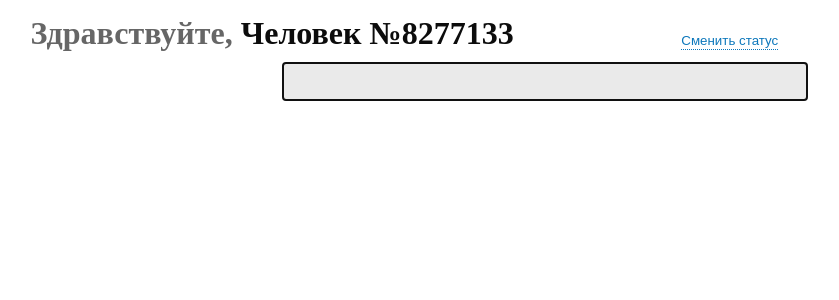
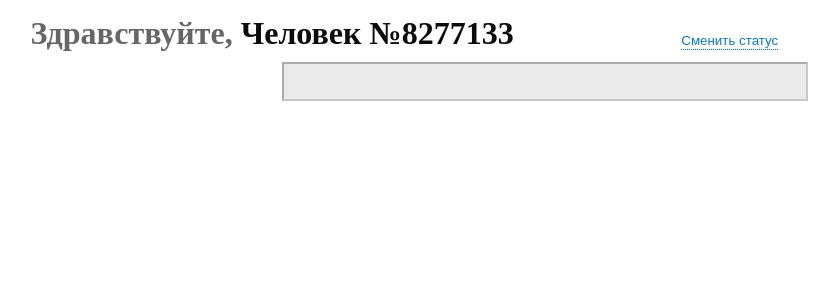
Before and after one commit to comeall09/au_test, a React (Create React App) app: page / in a window 1280 px wide. Shown: the top 300 px of the page, without its empty margins (107-946 px from the left). Built offline with nearby package versions, Linux system fonts and the light colour scheme.

Commit message:
status in input

```diff
--- a/src/widgets/ui/StatusBar/StatusBar.tsx
+++ b/src/widgets/ui/StatusBar/StatusBar.tsx
@@ -3,10 +3,10 @@ import s from './styles/statusBar.module.scss'
 import { StatusHeader } from './StatusHeader/StatusHeader'
 
 export const StatusBar = () => {
-  const [isActive, setIsActive] = useState(false)
+  const [isActive, setIsActive] = useState(true)
 
-  const toggleStatus = () => {
-    setIsActive(!isActive)
+  const activateStatus = () => {
+    setIsActive(false)
   }
 
   const [status, setStatus] = useState('')
@@ -23,7 +23,7 @@ export const StatusBar = () => {
     <div className={s.statusBar}>
       <StatusHeader />
       <div className={s.statusWrap}>
-        <button onClick={toggleStatus} className={s.btn}>Сменить статус</button>
+        <button onClick={activateStatus} className={s.btn}>Сменить статус</button>
         <input
           className={s.status}
           value={status}
```
